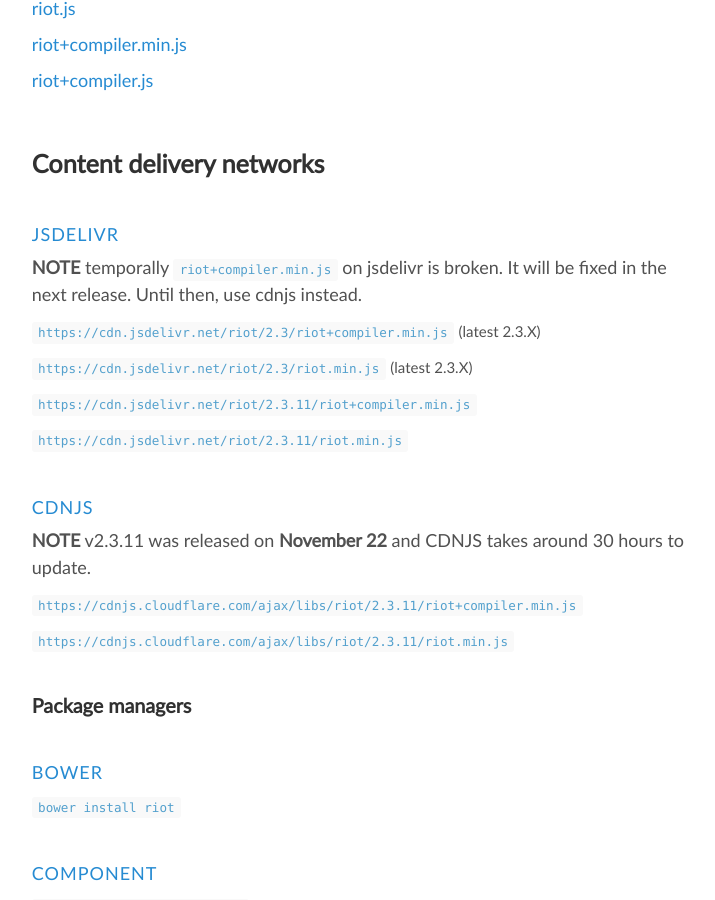
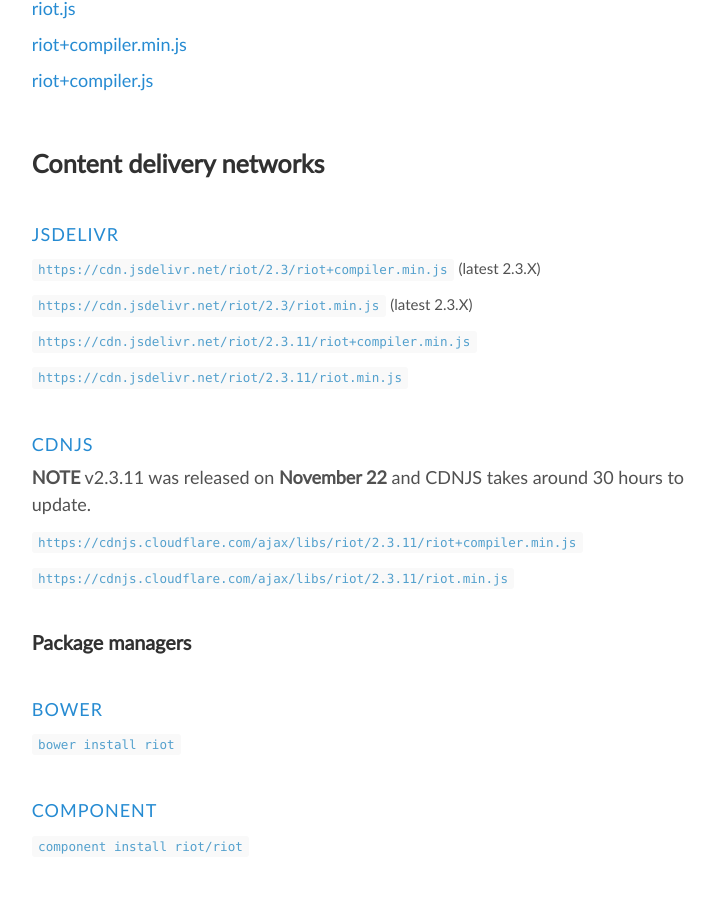
Before and after one commit to riot/riot.github.io, a Jekyll site: the page built from download.md, in a window 1280 px wide and 900 px high, scrolled down 326 px. Shown: the whole window, without its empty margins (277-992 px from the left). Built offline with Jekyll 4.4.1, drawn with Linux system fonts in a browser that asks for light colours; nearby versions of some CDN libraries; Markdown is read by kramdown in place of the engine named in the settings.

Commit message:
removed: old note from downloads

```diff
--- a/download.md
+++ b/download.md
@@ -26,7 +26,6 @@
 
 #### [jsdelivr](http://www.jsdelivr.com/#!riot)
 
-**NOTE** temporally `riot+compiler.min.js` on jsdelivr is broken. It will be fixed in the next release. Until then, use cdnjs instead.
 
 `https://cdn.jsdelivr.net/riot/{{ site.minor_version }}/riot+compiler.min.js` <small>(latest {{ site.minor_version }}.X)</small>
 
```
